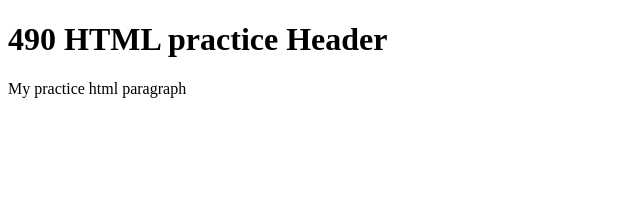
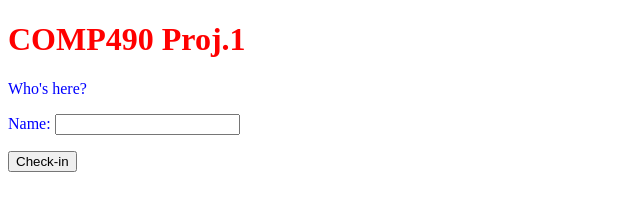
Before and after one commit to kellykim2/comp490P2, a plain HTML site: page index.htm in a window 1280 px wide. Shown: the whole page, without its empty margins (0-640 px from the left). Drawn offline with Linux system fonts and the light colour scheme.

```diff
--- a/index.htm
+++ b/index.htm
@@ -1,10 +1,17 @@
 <!DOCTYPE html>
 <html>
+<head>
+	<link rel="stylesheet" href="styles.css">
+	<title>Check-in with Kim</title>
+</head>
 <body>
+<form method="GET" action="simple.cgi">
 
-<h1>490 HTML practice Header</h1>
+<h1>COMP490 Proj.1 </h1>
 
-<p> My practice html paragraph</p>
-
+<p>Who's here? </p>
+<p>Name: <INPUT TYPE = "text" NAME = "name" VALUE = ""> </p>
+<input type="submit" name="subbtn" value="Check-in" />
+</form>
 </body>
 </html>
--- /dev/null
+++ b/styles.css
@@ -0,0 +1,9 @@
+body {
+	background-color: white;
+}
+h1 {
+	color: red;
+}
+p{
+	color: blue;
+}
```
Also changed, not shown: 1 other file.
